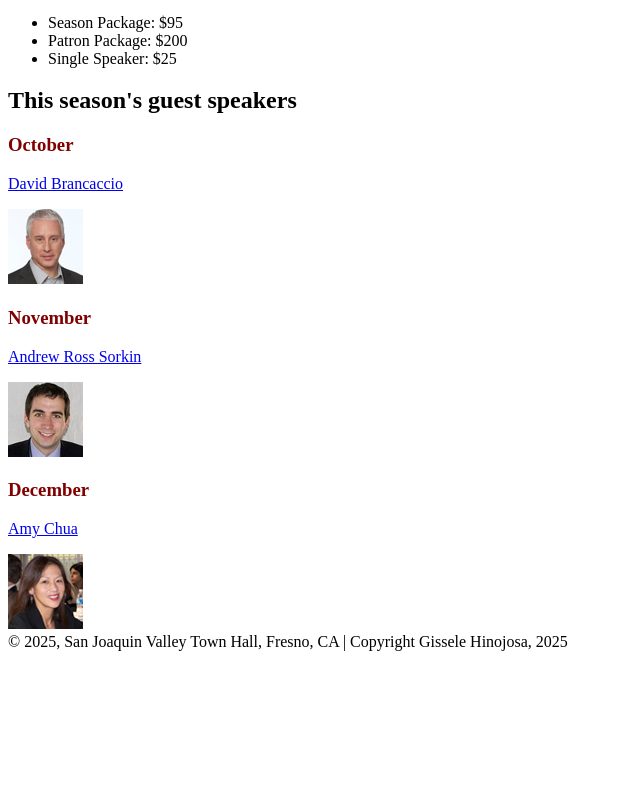
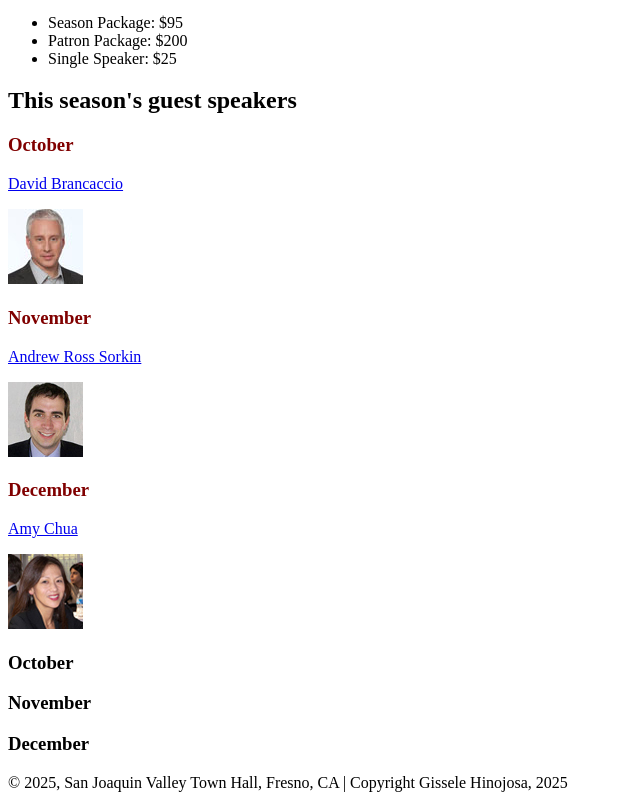
Before and after one commit to GisseleHinojosa/A06, a plain HTML site: page index.html in a window 1280 px wide. Shown: the part 330-1130 px from the top of the page, without its empty margins (0-640 px from the left). Before the commit the page ends 989 px from the top, so only its background shows below. Drawn offline with Linux system fonts and the light colour scheme.

Commit message:
Update index.html

```diff
--- a/index.html
+++ b/index.html
@@ -48,6 +48,10 @@
     <p><a href="under_construction.html">Amy Chua</a></p>
     <img src="chua75.jpg" alt="Amy Chua">
 
+    <h3 class="month">October</h3>
+    <h3 class="month">November</h3>
+    <h3 class="month">December</h3>
+
 
     <footer>
         &copy; 2025, San Joaquin Valley Town Hall, Fresno, CA | Copyright Gissele Hinojosa, 2025
```
